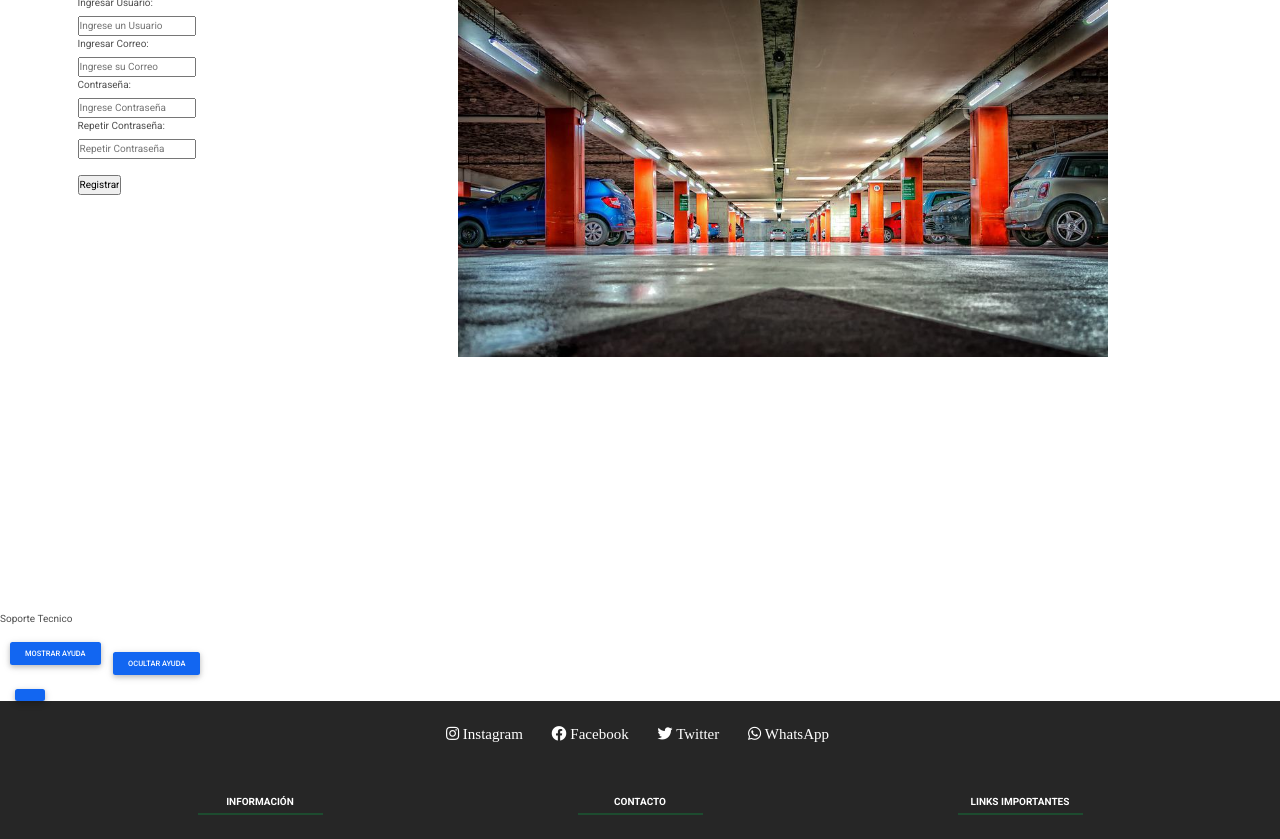
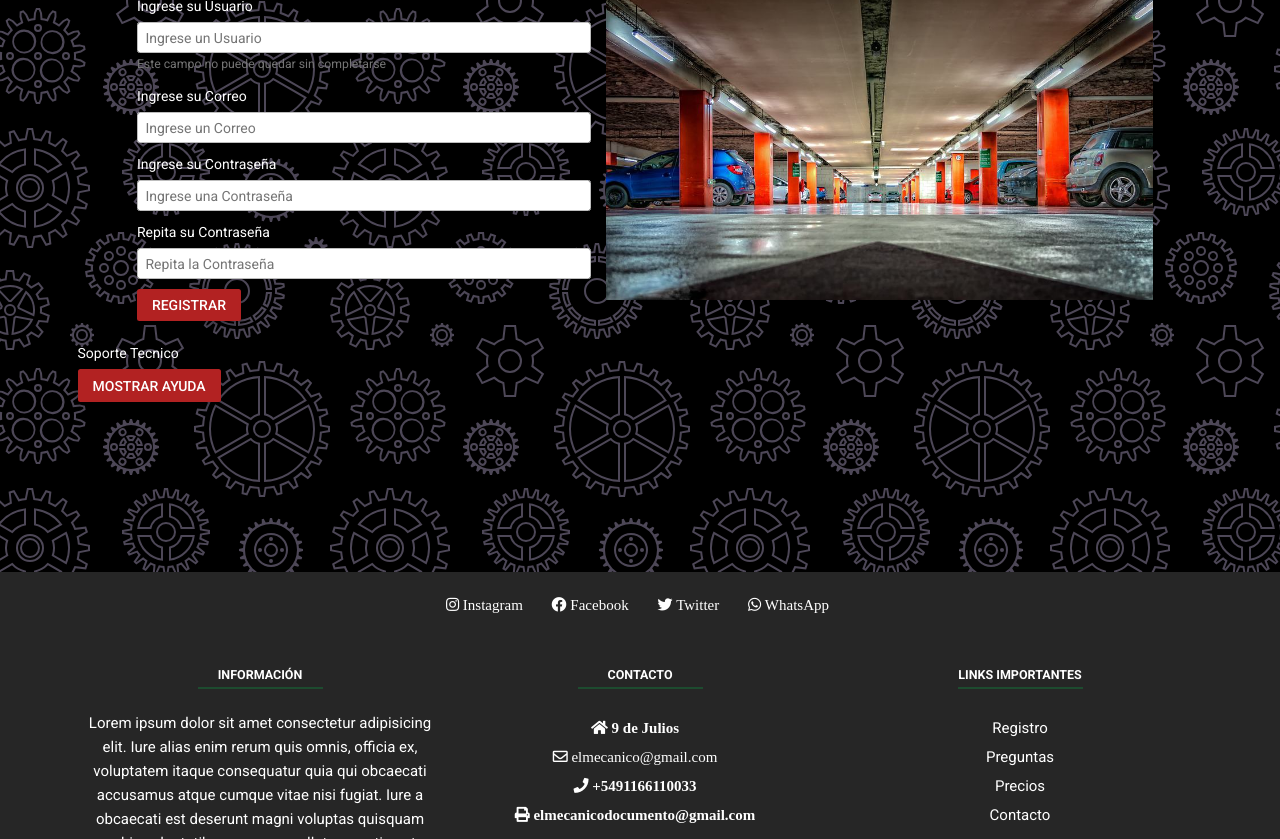
Before and after one commit to srisposi/elMecanico, a website: page pages/registrar.html in a window 1280 px wide. Shown: the part 212-1051 px from the top of the page. Drawn offline with nearby package versions, Linux system fonts and the light colour scheme.

Commit message:
Registrar

```diff
--- a/SCSS/_contacto.scss
+++ b/SCSS/_contacto.scss
@@ -1,6 +1,6 @@
 $font-primary: 'Roboto', sans-serif;
 .container{
-    height: 75vh;
+    height: 80vh;
     width: auto;
     justify-content: center;
     align-items:stretch;
@@ -15,5 +15,8 @@ $font-primary: 'Roboto', sans-serif;
         font-size: 14px;
         width: 100%;
     }
-
+    section{
+        height: auto;
+        width: 100%;
+    }
 }
--- a/SCSS/_footer.scss
+++ b/SCSS/_footer.scss
@@ -2,7 +2,7 @@
 /* ESTILO PARA EL FOOTER*/
 $font-primary: 'Roboto', sans-serif;
 .page-footer{
-
+    margin: auto;
     color:white;
     font-family: $font-primary;
     font-size: 15px;
--- a/SCSS/_general.scss
+++ b/SCSS/_general.scss
@@ -7,4 +7,8 @@
 
 html {
     font-size: 62.5%;
- }
+}
+
+.view{
+    height: 80vh;
+}
--- /dev/null
+++ b/SCSS/_registrar.scss
@@ -0,0 +1,68 @@
+$font-primary: 'Roboto', sans-serif;
+.container{
+    height: 80vh;
+    width: auto;
+    justify-content: center;
+    align-items:stretch;
+
+    .form-group{
+        .text--size{
+            font-size: 14px;
+            color:white;
+            text-align: left;
+            font-family: $font-primary;
+            align-items: center;
+            .small--font{
+                font-family: $font-primary;
+                color: white;
+                font-size: 10px;
+            }
+        }
+    }
+    .row{
+        button{
+            font-family: $font-primary;
+            background-color: #b22222;
+            color: white;
+            font-size: 14px;
+        }
+    }
+    .modal{
+        &-header{
+            background-color: black;
+            color: white;
+            }
+            &-body{
+                background-color: grey;
+                text-align: center;
+
+                p{
+                    font-size: large;
+                    color: white;
+                }
+            }
+            &-footer{
+                background-color: grey;
+                .btn{
+                    background-color: #b22222;
+                    color: white;
+                }
+            }
+    }
+    .row{
+        label{
+            font-family: $font-primary;
+            font-size: 14px;
+            color: white;
+        }
+    }
+    .collapse{
+        .collapse__text--font{
+            font-family: $font-primary;
+            font-size: 14px;
+            background-color: #b22222;
+            color: white;
+
+        }
+    }
+}
--- a/SCSS/prueba.scss
+++ b/SCSS/prueba.scss
@@ -10,6 +10,8 @@
 @import "_operacion.scss";
 @import "_footer.scss";
 @import "_contacto.scss";
+@import "_registrar.scss";
+@import "_iniciar-sesion.scss";
 /* Definición de variables */
 $font-primary: 'Roboto', sans-serif;
 $padding-general: 1rem;
@@ -113,26 +115,6 @@ h3{
         .carousel-arrow-next{
             right: 2rem;
         }
-    }
-}
-
-/* Modal */
-
-.modal{
-    &-header{
-    background-color: aqua;
-    }
-    &-body{
-        background-color: blue;
-        text-align: center;
-
-        p{
-            font-size: large;
-            color: white;
-        }
-    }
-    &-footer{
-        background-color: darkblue;
     }
 }
 
--- a/pages/registrar.html
+++ b/pages/registrar.html
@@ -20,6 +20,7 @@
     <link href="https://cdnjs.cloudflare.com/ajax/libs/mdb-ui-kit/3.3.0/mdb.min.css"  rel="stylesheet"/>
 
     <!-- Hoja de estilo CSS -->
+    <link rel="stylesheet" href="../css/background.css">
     <link rel="stylesheet" href="../css/styles.css">
 </head>
 
@@ -60,78 +61,36 @@
                     </li>
                 </ul>
             </div>
+        </nav>
+    </header>
 
-        </nav>
-    </header
-
-    <main>
+    <main class="container">
+        <h1>Registrar</h1>
+        <!-- Comienzo de las secciones del sitio web que más adelante serán otras páginas del sitio-->
+        <section class="row m-2 justify-content-center">
+            <article class="col-sm-5 p4">
+                <form>
+                    <div class="form-group text--size">
+                        <label for="ingreseUsuario">Ingrese su Usuario</label>
+                        <input type="text" class="form-control" id="ingreseUsuario" placeholder="Ingrese un Usuario" aria-describedby="usuarioAyuda">
+                        <small id="usuarioAyuda" class="form-text text-muted small--font">Este campo no puede quedar sin completarse</small>
+                    </div>
+                    <div class="form-group text--size">
+                        <label for="ingreseCorreo">Ingrese su Correo</label>
+                        <input type="email" class="form-control" id="ingreseCorreo" placeholder="Ingrese un Correo"></input>
+                    </div>
+                    <div class="form-group text--size">
+                        <label for="ingreseContrasena">Ingrese su Contraseña</label>
+                        <input type="password" class="form-control" id="ingreseContrasena" placeholder="Ingrese una Contraseña"></input>
+                    </div>
+                    <div class="form-group text--size">
+                        <label for="ingreseRepetirContrasena">Repita su Contraseña</label>
+                        <input type="password" class="form-control" id="ingreseRepetirContrasena" placeholder="Repita la Contraseña"></input>
+                    </div>
+                </form>
                 <div>
-            <h1>Registrar</h1>
+                    <button type="submit" class="btn btn-primary" data-target="#modalRegistrar" data-toggle="modal" value="Registrar">Registrar</button>
                 </div>
-        <!-- Comienzo de las secciones del sitio web que más adelante serán otras páginas del sitio-->
-        <section class="container">
-            <article class="row">
-                <div class="col-md-4">
-                    <form class="sectionRegistrar__article" action="/action_page.php"></form>
-                    <div class="sectionRegistrar__article--div1">
-                        <label for="iusuario">Ingresar Usuario:</label><br>
-                        <input class="body__form" type="text" id="iusuario" name="iusuario" value="" placeholder="Ingrese un Usuario"><br>
-                    </div>
-                    <div class="sectionRegistrar__article--div2">
-                        <label for="icorreo">Ingresar Correo:</label><br>
-                        <input class="body__form" type="email" id="icorreo" name="icorreo" value=""placeholder="Ingrese su Correo"><br>
-                    </div>
-                    <div class="sectionRegistrar__article--div3">
-                        <label for="password">Contraseña:</label><br>
-                        <input class="body__form" type="password" id="password" name="password" value=""placeholder="Ingrese Contraseña"><br>
-                    </div>
-                    <div class="sectionRegistrar__article--div4">
-                        <label for="repetirpassword">Repetir Contraseña:</label><br>
-                        <input class="body__form" type="password" id="repetirpassword" name="repetipassword" value="" placeholder="Repetir Contraseña"><br><br>
-                    </div>
-                    <div class="sectionRegistrar__article--div5">
-                        <input class="body__form" type="submit" data-target="#modalRegistrar" data-toggle="modal" value="Registrar">
-                    </div>
-
-                    </form>
-                </div>
-                <div class="col-md-7">
-                    <div>
-                        <img id="body_image--position" width="100%" src="../img/estacionamiento.jpg" alt="Imagen Registro" > <!-- Imagen del registro -->
-                    </div>
-                </div>
-            </article>
-        </section>
-
-
-        <setion class="container m-3 p-2">
-            <div class="row">
-                <div class="col-md-4">
-                    <label for="soporte">Soporte Tecnico</label>
-                    <p>
-                    <a class="btn btn-primary" data-toggle="collapse" href="#collapseSoporte" role="button" aria-expanded="false" aria-controls="collapseSoporte">
-                    Mostrar Ayuda
-                    </a>
-                    <button class="btn btn-primary" type="button" data-toggle="collapse" data-target="#collapseSoporte" aria-expanded="false" aria-controls="collapseSoporte">
-                    Ocultar Ayuda
-                    </button>
-                </p>
-                </div>
-                <div class="collapse" id="collapseSoporte">
-                <div class="card card-body">
-                        Lorem ipsum dolor, sit amet consectetur adipisicing elit. Iure odio sequi sit recusandae! Laudantium cum quae excepturi rerum distinctio? Quisquam earum unde nihil quas, molestias, ipsam architecto dolorum dolore error nemo rerum commodi consequatur, dolorem veritatis inventore sed totam et eos delectus porro fugiat aperiam vitae? Blanditiis quaerat maxime impedit distinctio ut autem maiores dignissimos accusantium ipsa, ab suscipit architecto eaque minus, dolorem similique quas facilis sint recusandae quia. Aliquam a tempora doloremque dolorem recusandae earum eos commodi architecto ducimus nam eaque molestiae sunt esse corrupti et laboriosam maxime, fugiat accusantium rem unde placeat. Sunt dolorem quo in enim rem.
-                </div>
-                </div>
-            </div>
-        </setion>
-    </main>
-
-
-
-        <!-- Button to Open the Modal -->
-    <button type="button" class="btn btn-primary" data-toggle="modal" data-target="#myModal">
-    </button>
-
                 <!-- The Modal -->
                 <div class="modal" id="modalRegistrar" tabindex="-1" role="dialog">
                     <div class="modal-dialog">
@@ -152,12 +111,37 @@
                         </div>
                     </div>
                 </div>
+            </article>
+            <article class="col-sm-6">
+                <div>
+                    <img id="body_image--position" width="100%" src="../img/estacionamiento.jpg" alt="Imagen Registro" > <!-- Imagen del registro -->
+                </div>
+            </article>
+        </section>
 
-        <footer class="page-footer bg-dark">
+        <setion class="container m-3 p-2">
+            <div class="row">
+                <div class="col-sm">
+                    <label for="soporte">Soporte Tecnico</label>
+                    <p>
+                        <button class="btn btn-primary" type="button" data-toggle="collapse" data-target="#collapseSoporte" aria-expanded="false" aria-controls="collapseSoporte">
+                        Mostrar Ayuda
+                        </button>
+                    </p>
+                </div>
+                <div class="collapse" id="collapseSoporte">
+                    <div class="card card-body collapse__text--font">
+                        Lorem ipsum dolor, sit amet consectetur adipisicing elit. Iure odio sequi sit recusandae! Laudantium cum quae excepturi rerum distinctio? Quisquam earum unde nihil quas, molestias, ipsam architecto dolorum dolore error nemo rerum commodi consequatur, dolorem veritatis inventore sed totam et eos delectus porro fugiat aperiam vitae? Blanditiis quaerat maxime impedit distinctio ut autem maiores dignissimos accusantium ipsa, ab suscipit architecto eaque minus, dolorem similique quas facilis sint recusandae quia. Aliquam a tempora doloremque dolorem recusandae earum eos commodi architecto ducimus nam eaque molestiae sunt esse corrupti et laboriosam maxime, fugiat accusantium rem unde placeat. Sunt dolorem quo in enim rem.
+                    </div>
+                </div>
+            </div>
+        </setion>
+    </main>
+
+    <footer class="page-footer bg-dark ">
         <div class="bg-succes">
             <div class=container>
                 <div class="row py-4 d-flex align-items-center">
-
                     <div class="col-md-12 text-center">
                         <a target="_blank" href="https://www.instagram.com/"<i class="fab fa-instagram text-white mr-4"></i> Instagram</a>
                         <a target="_blank" href="https://es-la.facebook.com/"<i class="fab fa-facebook text-white mr-4"></i> Facebook</a>
@@ -167,17 +151,15 @@
                 </div>
             </div>
         </div>
-
         <div class="container text-center text-md-left mt-5">
             <div class="row">
                 <div class="col-md-4 mx-auto mb-4">
-                  <h6 class="text-uppercase font-weight-bold">Información</h6>
+                    <h5 class="text-uppercase font-weight-bold">Información</h5>
                     <hr class="bg-success mb-4 mt-0 d-inline-block mx-suto">
                     <p>Lorem ipsum dolor sit amet consectetur adipisicing elit. Iure alias enim rerum quis omnis, officia ex, voluptatem itaque consequatur quia qui obcaecati accusamus atque cumque vitae nisi fugiat. Iure a obcaecati est deserunt magni voluptas quisquam nobis voluptatibus, eaque repellat corrupti sunt aperiam, sed, provident laudantium dolorum nisi debitis? Sit!</p>
                 </div>
-
                 <div class="col-md-4 mx-auto mb-4">
-                  <h6 class="text-uppercase font-weight-bold">Contacto</h6>
+                    <h5 class="text-uppercase font-weight-bold">Contacto</h5>
                     <hr class="bg-success mb-4 mt-0 d-inline-block mx-suto">
                     <ul class="list-unstyled">
                         <li class="my-2"><i class="fas fa-home mr-3"> 9 de Julios</i></li>
@@ -186,9 +168,8 @@
                         <li class="my-2"><i class="fas fa-print mr-3"> elmecanicodocumento@gmail.com</i></li>
                     </ul>
                 </div>
-
                 <div class="col-md-4 mx-auto mb-4">
-                  <h6 class="text-uppercase font-weight-bold">Links Importantes</h6>
+                    <h5 class="text-uppercase font-weight-bold">Links Importantes</h5>
                     <hr class="bg-success mb-4 mt-0 d-inline-block mx-suto">
                     <ul class="list-unstyled">
                         <li class="my-2"><a href="./registrar.html"> Registro</a></li>
@@ -199,14 +180,11 @@
                 </div>
             </div>
         </div>
-
         <div class="footer-copyright text-center py-3">
             <p>&copy; Copyright
                 <a href="https://www.linkedin.com/in/sergio-daniel-risposi-377a73155/"> Diseñado por Risposi, Sergio Daniel</a>
             </p>
-              <p></p>
         </div>
-
     </footer>
     <script src="https://code.jquery.com/jquery-3.5.1.slim.min.js" crossorigin="anonymous"></script>
     <script src="https://cdn.jsdelivr.net/npm/bootstrap@4.6.0/dist/js/bootstrap.bundle.min.js" crossorigin="anonymous"></script>
```
Also changed, not shown: pages/contacto.html (+3 -3 lines), pages/historia.html (+8 -15 lines), pages/iniciar-sesion.html (+7 -13 lines), pages/precios.html (+6 -13 lines), pages/preguntas-frecuentes.html (+6 -14 lines), SCSS/_iniciar-sesion.scss (added), css/styles.css. Lines whose indentation alone changed are shown as unchanged.
